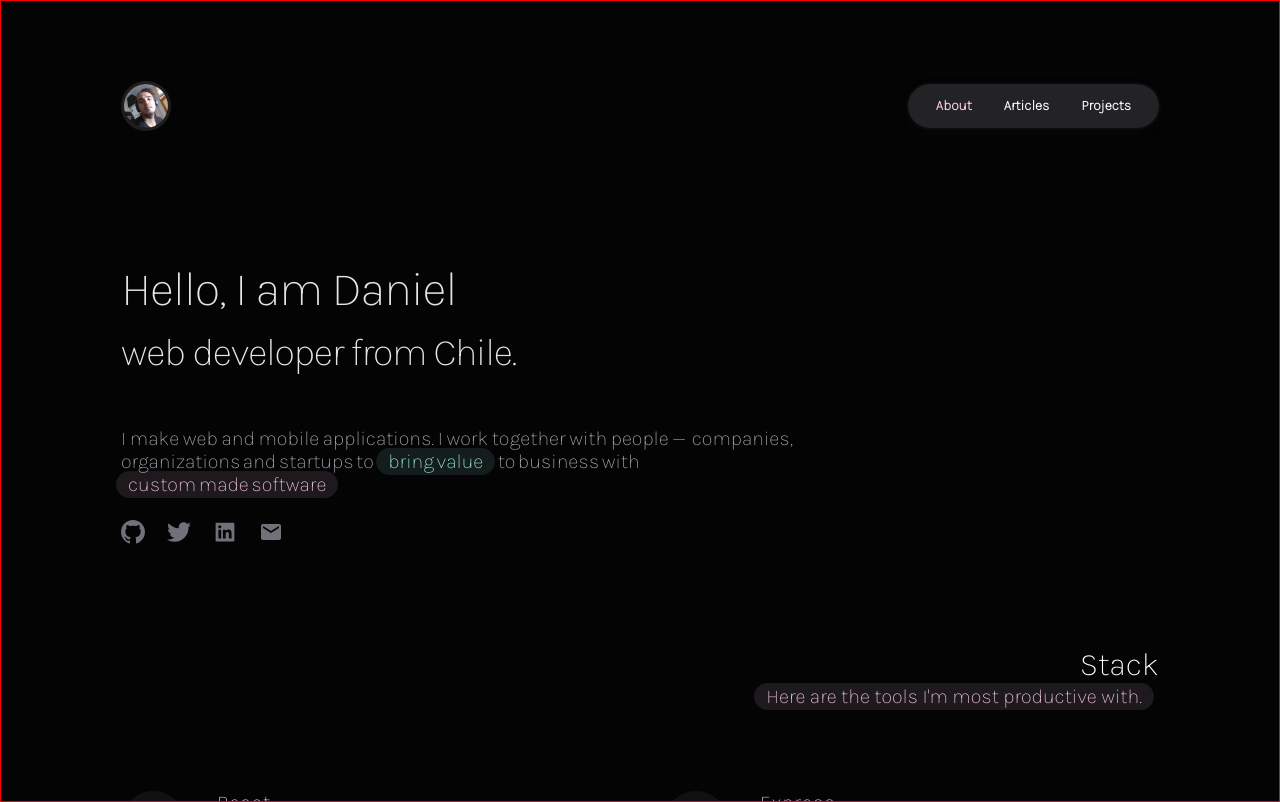
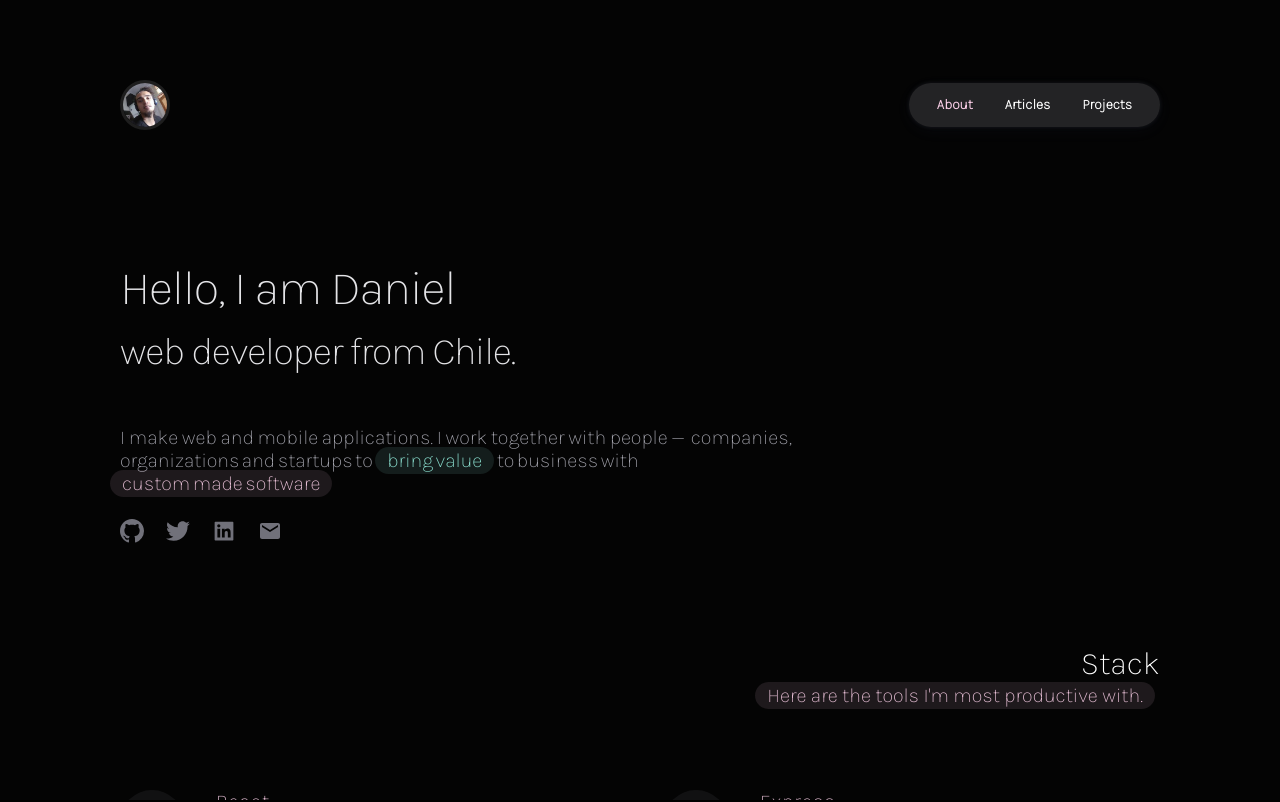
Before and after one commit to danielpizarrotadres/web-site, a React (Create React App) app: page / in a window 1280 px wide. Built offline with nearby package versions, Linux system fonts and the light colour scheme.

Commit message:
:lipstick: Update styles

```diff
--- a/src/App.module.css
+++ b/src/App.module.css
@@ -25,7 +25,7 @@
     .App {
         padding: 0 120px;
         /* filter: blur(4px); */
-        border: 1px solid red;
+        /* border: 1px solid red; */
     }
 
     .AppBlured {
@@ -356,7 +356,7 @@
     display: inline;
     font-weight: 500;
     position: relative;
-    right: 5px;
+    right: 10px;
 }
 
 .PinkSlim {
```
